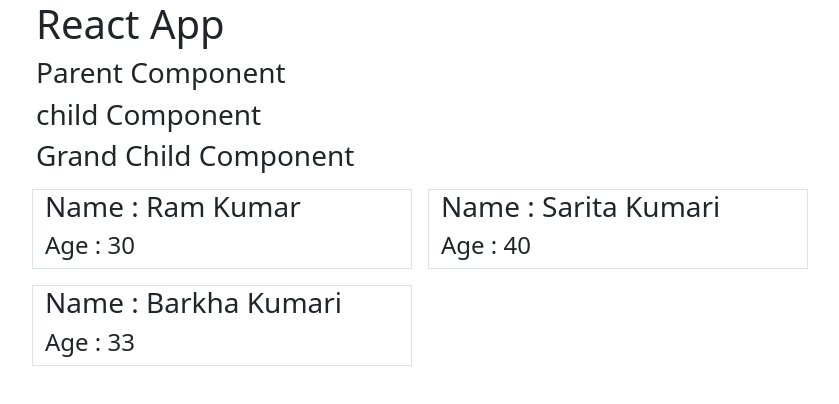
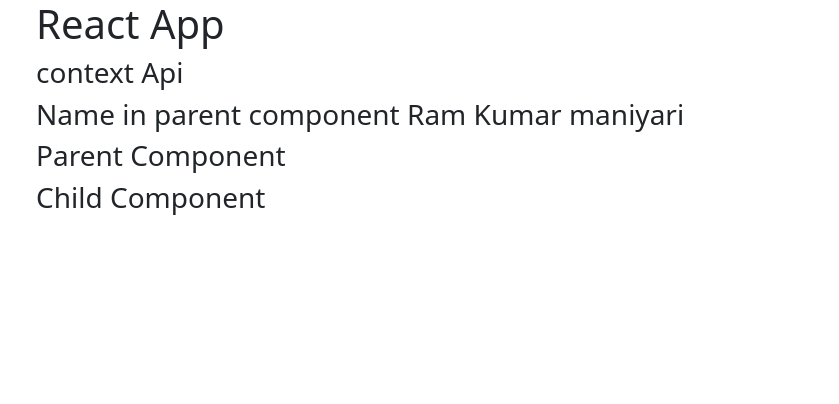
Before and after one commit to Developerramm/mern-stack-development, a React (Vite) app in the folder React/demo/: page / in a window 1280 px wide. Shown: the top 404 px of the page, without its empty margins (46-885 px from the left). Built offline with nearby package versions, Linux system fonts and the light colour scheme.

Commit message:
context Api in react js

```diff
--- a/React/demo/src/App.jsx
+++ b/React/demo/src/App.jsx
@@ -1,11 +1,15 @@
 import React from "react";
 import ParentComp from "./components/ParentComp";
+import ContextApiDemo from "./contextApi/ContextApiDemo";
+import { BioProvier } from "./contextApi";
 
 const App = () => {
   return (
     <div className="container">
       <h1>React App </h1>
-      <ParentComp />
+      <BioProvier>
+        <ContextApiDemo />
+      </BioProvier>
     </div>
   );
 };
--- /dev/null
+++ b/React/demo/src/contextApi/Child.jsx
@@ -0,0 +1,15 @@
+import React, { useContext } from "react";
+import { BioContext } from ".";
+
+const Child = () => {
+  const { data, name, age } = useContext(BioContext);
+  console.log(data);
+  console.log(name, age);
+  return (
+    <div>
+      <h3>Child Component </h3>
+    </div>
+  );
+};
+
+export default Child;
--- /dev/null
+++ b/React/demo/src/contextApi/ContextApiDemo.jsx
@@ -0,0 +1,16 @@
+import React, { useContext } from "react";
+import Parent from "./Parent";
+import { BioContext } from ".";
+
+const ContextApiDemo = () => {
+  const { name } = useContext(BioContext);
+  return (
+    <div>
+      <h3>context Api </h3>
+      <h3>Name in parent component {name} </h3>
+      <Parent />
+    </div>
+  );
+};
+
+export default ContextApiDemo;
--- /dev/null
+++ b/React/demo/src/contextApi/Parent.jsx
@@ -0,0 +1,13 @@
+import React from "react";
+import Child from "./Child";
+
+const Parent = () => {
+  return (
+    <div>
+      <h3>Parent Component </h3>
+      <Child />
+    </div>
+  );
+};
+
+export default Parent;
--- /dev/null
+++ b/React/demo/src/contextApi/index.jsx
@@ -0,0 +1,20 @@
+import { createContext } from "react";
+
+// step 1
+export const BioContext = createContext();
+
+// step 2
+export const BioProvier = ({ children }) => {
+  const data = [
+    { name: "Ram Kumar", age: 30 },
+    { name: "Sarita Kumari", age: 40 },
+    { name: "Barkha Kumari", age: 33 },
+  ];
+  const age = 40;
+  const name = "Ram Kumar maniyari";
+  return (
+    <BioContext.Provider value={{ data, name, age }}>
+      {children}
+    </BioContext.Provider>
+  );
+};
```
